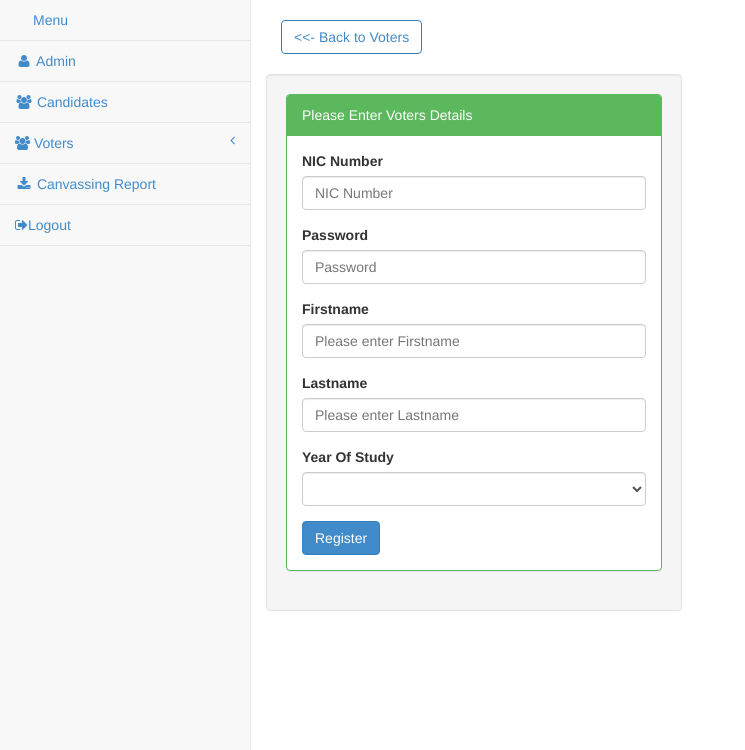
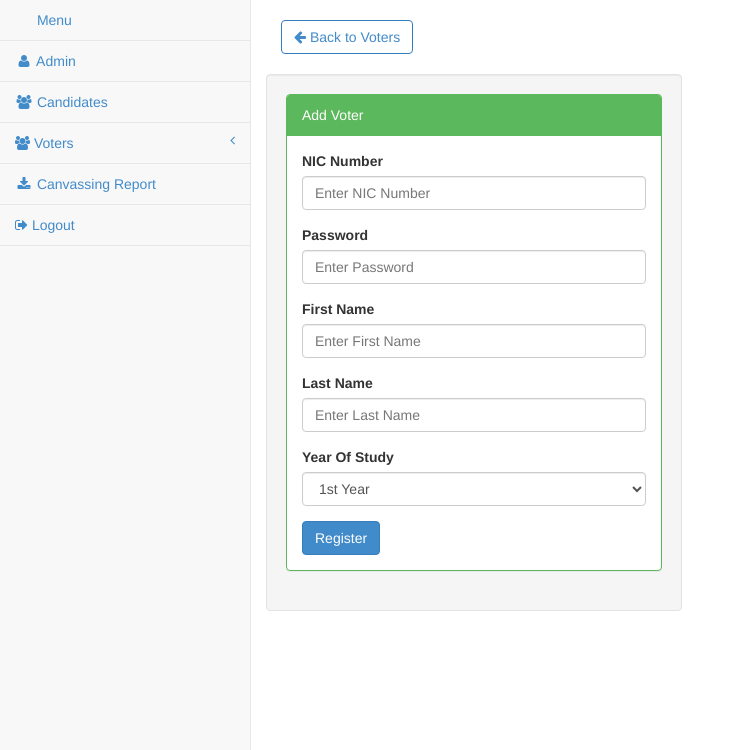
Before and after one commit to S-Awanthi/online-voting-system, a PHP site: page /register/index.php in a window 1280 px wide. Shown: the part 51-801 px from the top of the page, without its empty margins (0-745 px from the left). Run offline with PHP 8.4, Linux system fonts and the light colour scheme.

Commit message:
Candidate, voters

```diff
--- a/admin/add_candidate_modal.php
+++ b/admin/add_candidate_modal.php
@@ -32,11 +32,11 @@
 
                     <div class="form-group">
                         <label>First Name</label>
-                        <input class="form-control" type ="text" name = "firstname" placeholder="Please enter first name" required="true">
+                        <input class="form-control" type ="text" name = "firstname" placeholder="Enter First Name" required="true">
                     </div>
                     <div class="form-group">
                         <label>Last Name</label>
-                        <input class="form-control"  type = "text" name = "lastname" placeholder="Please enter last name" required="true">
+                        <input class="form-control"  type = "text" name = "lastname" placeholder="Enter Last Name" required="true">
                     </div>
 
                     <div class="form-group">
--- a/admin/candidate.php
+++ b/admin/candidate.php
@@ -13,7 +13,7 @@
             <div class="row">
 
             <br>
-            <button style="font-size: 15px;" class="btn btn-primary btn-primary" data-toggle="modal" data-target="#myModal"><i class = "fa fa-asterisk"></i> Add New Candidate</button>
+            <button style="font-size: 15px;" class="btn btn-primary btn-primary" data-toggle="modal" data-target="#myModal"><i class = "fa fa-plus-circle"></i> Add New Candidate</button>
 
                 <?php include ('add_candidate_modal.php'); ?>
 
@@ -24,7 +24,7 @@
                         <h4 class="modal-title" id="myModalLabel">
                             <div class="panel panel-primary">
                                 <div class="panel-heading"><i class = "fa fa-users"></i>
-                                    Candidates List
+                                    Candidate List
                                 </div>
                             </div>
                         </h4>
--- a/admin/user.php
+++ b/admin/user.php
@@ -15,7 +15,7 @@
 
                 <br>
 
-                <button style="font-size: 15px;" class="btn btn-primary btn-primary" data-toggle="modal" data-target="#add_user"><i class = "fa fa-asterisk"></i>Add New System Admin</button>
+                <button style="font-size: 15px;" class="btn btn-primary btn-primary" data-toggle="modal" data-target="#add_user"><i class = "fa fa-plus-circle"></i> Add New System Admin</button>
 
                 <?php include ('add_user_modal.php'); ?>
 
--- a/register/index.php
+++ b/register/index.php
@@ -8,7 +8,7 @@
             <div class="row">
                 <div class="col-lg-12">
 
-                    <br><a href="../admin/voters.php" class = "btn btn-primary btn-outline"> <<- Back to Voters</a><br><br>
+                    <br><a href="../admin/voters.php" class = "btn btn-primary btn-outline"> <i class = "fa fa-arrow-left"></i> Back to Voters</a><br><br>
 
                 </div>
 
@@ -17,34 +17,33 @@
                     <div class="panel panel-green">
 
                         <div class="panel-heading">
-                            Please Enter Voters Details
+                            Add Voter
                         </div>
                         <div class="panel-body">
                             <form method = "post" enctype = "multipart/form-data">
                                 <div class="form-group">
                                     <label>NIC Number</label>
-                                    <input class ="form-control" type = "text" name = "NIC_number" placeholder = "NIC Number" required="true" maxlength="10">
+                                    <input class ="form-control" type = "text" name = "NIC_number" placeholder = "Enter NIC Number" required="true" maxlength="10">
                                 </div>
 
                                 <div class="form-group">
                                     <label>Password</label>
-                                    <input class="form-control"  type = "password" name = "password" id = "pass" placeholder="Password" required="true"   />
+                                    <input class="form-control"  type = "password" name = "password" id = "pass" placeholder="Enter Password" required="true"   />
                                 </div>
 
                                 <div class="form-group">
-                                    <label>Firstname</label>
-                                    <input class="form-control" type ="text" name = "firstname" placeholder="Please enter Firstname" required="true">
+                                    <label>First Name</label>
+                                    <input class="form-control" type ="text" name = "firstname" placeholder="Enter First Name" required="true">
                                 </div>
 
                                 <div class="form-group">
-                                    <label>Lastname</label>
-                                    <input class="form-control"  type = "text" name = "lastname" placeholder="Please enter Lastname" required="true">
+                                    <label>Last Name</label>
+                                    <input class="form-control"  type = "text" name = "lastname" placeholder="Enter Last Name" required="true">
                                 </div>
 
                                 <div class="form-group">
                                     <label>Year Of Study</label>
                                     <select class = "form-control" name = "yearOfStudy">
-                                        <option></option>
                                         <option>1st Year</option>
                                         <option>2nd Year</option>
                                         <option>3rd Year</option>
--- a/register/side_bar.php
+++ b/register/side_bar.php
@@ -11,7 +11,6 @@
     </div>
 
 
-
     <!-- /.navbar-top-links -->
 
     <div class="navbar-default sidebar" role="navigation">
@@ -19,23 +18,23 @@
             <ul class="nav" id="side-menu">
 
                 <li>
-                    <a href="candidate.php"><i class="fa fa-menu fa-fw"></i>Menu </a>
+                    <a href=""><i class="fa fa-menu fa-fw"></i> Menu </a>
                 </li>
 
                 <li>
-                    <a href="user.php"><i class="fa fa-user fa-fw"></i> Admin </a>
+                    <a href="../admin/user.php"><i class="fa fa-user fa-fw"></i> Admin </a>
 
                 </li>
 
                 <li>
-                    <a href="candidate.php"><i class="fa fa-users fa-fw"></i> Candidates <span class=""></span></a>
+                    <a href="../admin/candidate.php"><i class="fa fa-users fa-fw"></i> Candidates <span class=""></span></a>
 
                 </li>
                 <li>
                     <a href="voters.php"><i class="fa fa-users"></i> Voters<span class="fa arrow"></span></a>
                     <ul class="nav nav-second-level">
                         <li>
-                            <a href="voters.php"><i class = "fa fa-user fa-fw"></i> View Voters</a>
+                            <a href="../admin/voters.php"><i class = "fa fa-user fa-fw"></i> View Voters</a>
                         </li>
                         <li>
                             <a href="../register/index.php"><i class = "fa fa-user fa-fw"></i> Add Voters</a>
@@ -44,11 +43,11 @@
                 </li>
 
                 <li>
-                    <a href="canvassing.php"><i class="fa fa-download fa-fw"></i> Canvassing Report</a>
+                    <a href="../admin/canvassing.php"><i class="fa fa-download fa-fw"></i> Canvassing Report</a>
                 </li>
 
                 <li>
-                    <a href="logout.php"> <i class = "fa fa-sign-out" ></i>Logout</a>
+                    <a href="../admin/logout.php"> <i class = "fa fa-sign-out" ></i> Logout</a>
                 </li>
 
             </ul>
```
Also changed, not shown: admin/side_bar.php (+4 -4 lines), admin/voters.php (+5 -5 lines), register/logout.php (deleted, +0 -10 lines).
